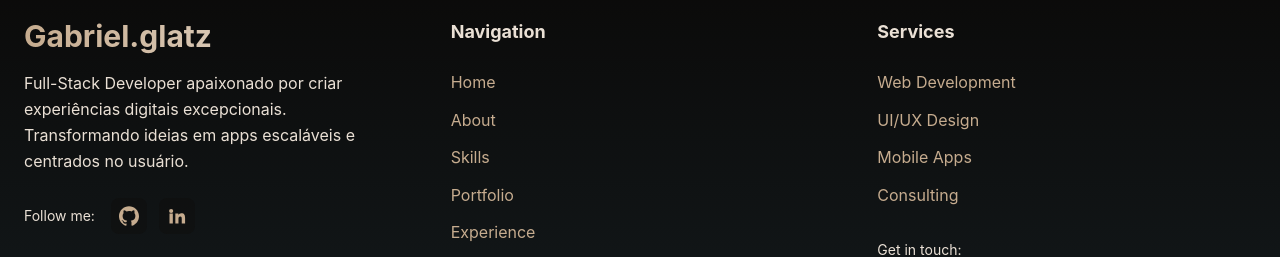
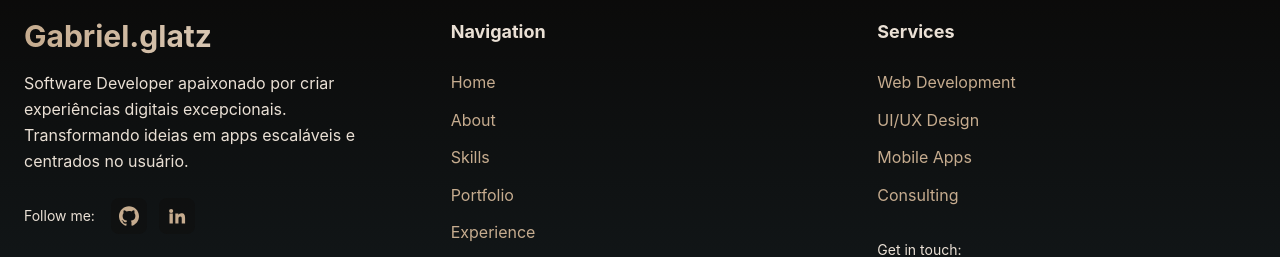
Before and after one commit to glatztp/Profile, a React (Vite) app: page / in a window 1280 px wide. Shown: the part 7585-7842 px from the top of the page. Built offline with nearby package versions, Linux system fonts and the light colour scheme.

Commit message:
Atualizar o Footer.tsx

```diff
--- a/src/components/Footer.tsx
+++ b/src/components/Footer.tsx
@@ -51,7 +51,7 @@ export default function Footer() {
           <motion.div initial={{ opacity: 0, y: 30 }} whileInView={{ opacity: 1, y: 0 }} transition={{ duration: 0.6 }} viewport={{ once: true }}>
             <h3 className="text-3xl font-bold mb-4" style={{ background: 'linear-gradient(to right, #c6ac8f, #eae0d5)', WebkitBackgroundClip: 'text', WebkitTextFillColor: 'transparent' }}>Gabriel.glatz</h3>
             <p className="leading-relaxed max-w-md text-[#eae0d5] mb-6">
-              Full-Stack Developer apaixonado por criar experiências digitais excepcionais.
+              Software Developer apaixonado por criar experiências digitais excepcionais.
               Transformando ideias em apps escaláveis e centrados no usuário.
             </p>
             <div className="flex items-center gap-4">
```
